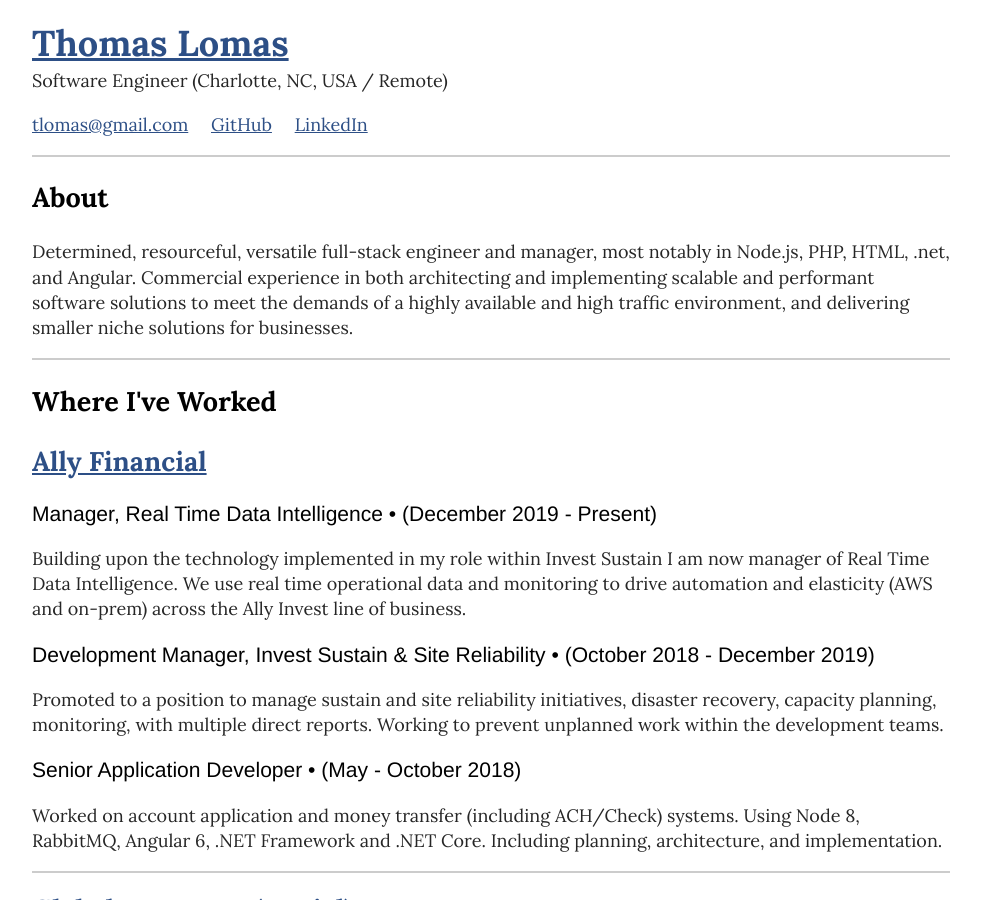
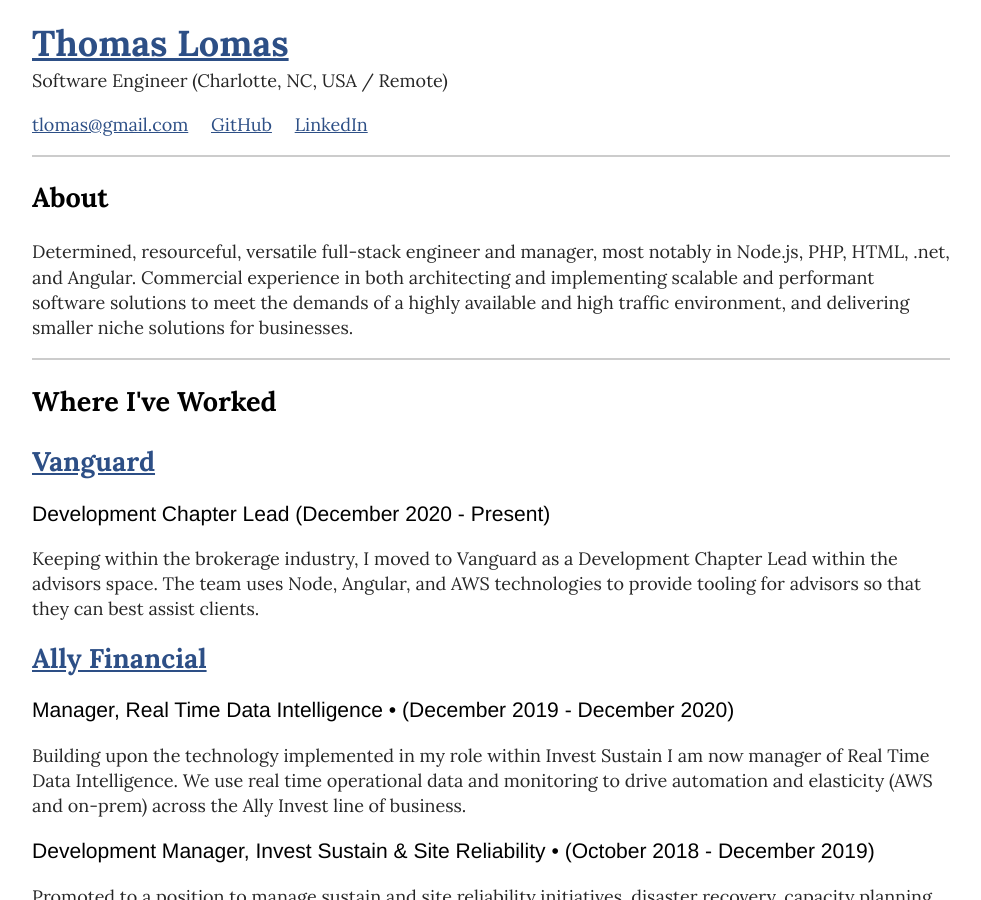
Before and after one commit to ThomasLomas/thomaslomas.github.io, a Jekyll site: the page built from index.html, in a window 1280 px wide and 900 px high. Shown: the whole window, without its empty margins (149-1130 px from the left). Built offline with Jekyll 4.4.1, drawn with Linux system fonts in a browser that asks for light colours.

Commit message:
Add Vanguard

```diff
--- a/index.html
+++ b/index.html
@@ -14,9 +14,15 @@
 <section>
   <h1>Where I've Worked</h1>
 
+  <h2><a href="https://www.vanguard.com" rel="noopener noreferrer" target="_blank">Vanguard</a></h2>
+
+  <h3>Development Chapter Lead (December 2020 - Present)</h3>
+  <p>Keeping within the brokerage industry, I moved to Vanguard as a Development Chapter Lead within the advisors space.
+    The team uses Node, Angular, and AWS technologies to provide tooling for advisors so that they can best assist clients.</p>
+
   <h2><a href="https://invest.ally.com" rel="noopener noreferrer" target="_blank">Ally Financial</a></h2>
 
-  <h3>Manager, Real Time Data Intelligence &bull; (December 2019 - Present)</h3>
+  <h3>Manager, Real Time Data Intelligence &bull; (December 2019 - December 2020)</h3>
   <p>Building upon the technology implemented in my role within Invest Sustain I am now manager of Real Time Data Intelligence.
     We use real time operational data and monitoring to drive automation and elasticity
     (AWS and on-prem) across the Ally Invest line of business.</p>
```
